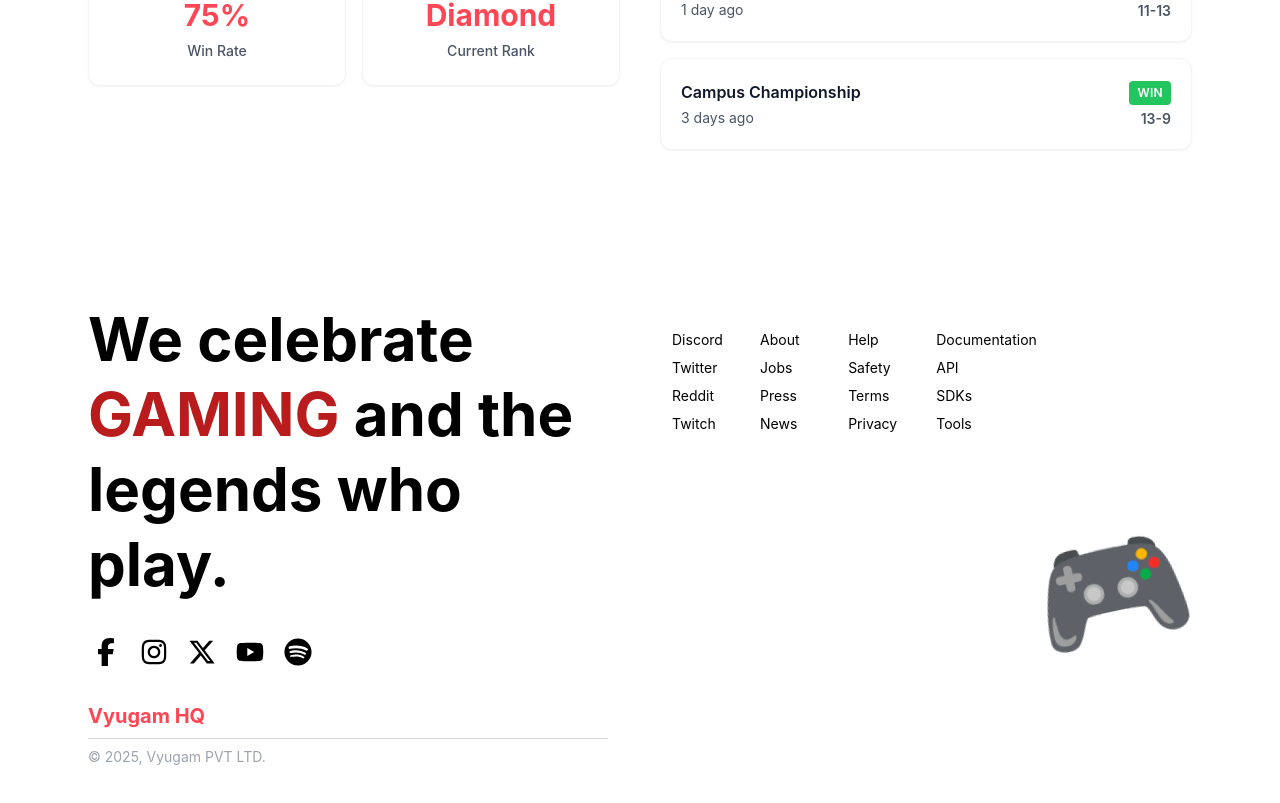
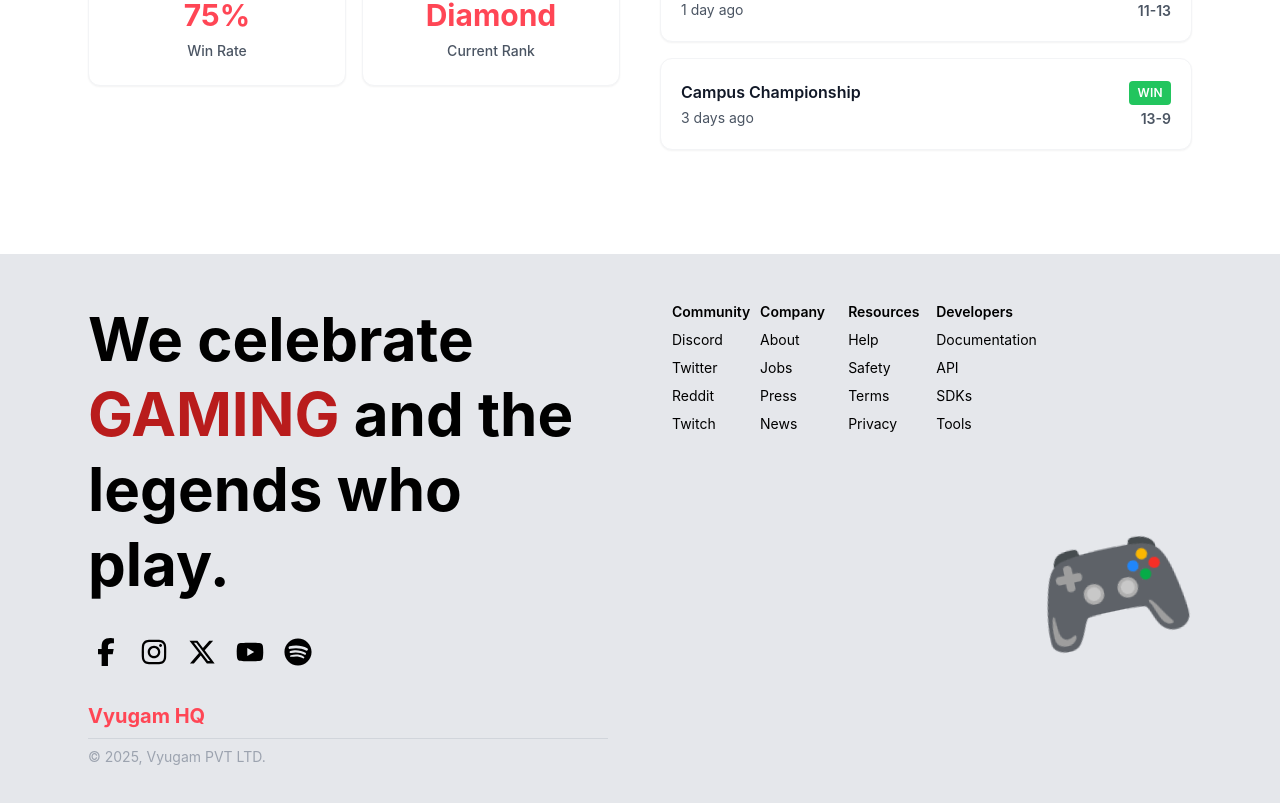
Before and after one commit to Praanav-cpu/Vyugam-HQ, a React (Vite) app: page /profile in a window 1280 px wide. Shown: the part 833-1636 px from the top of the page. Built offline with nearby package versions, Linux system fonts and the light colour scheme.

Commit message:
color change

```diff
--- a/src/components/Footer.jsx
+++ b/src/components/Footer.jsx
@@ -8,8 +8,8 @@ import {
 
 function Footer() {
   return (
-    <footer className="bg-white text-black py-12 mt-16">
-      <div className="max-w-6xl mx-auto px-6">
+    <footer className="bg-gray-200 text-black py-12 mt-16">
+      <div className="max-w-6xl mx-auto px-6 bg-gray-200">
         <div className="grid grid-cols-2 gap-16">
           {/* Left Section */}
           <div className="space-y-8">
@@ -69,7 +69,7 @@ function Footer() {
             <div className="grid grid-cols-4 gap-8 flex-1">
               {/* Community */}
               <div className="space-y-2">
-                <h4 className="text-white text-sm font-semibold mb-1">
+                <h4 className="text-black text-sm font-semibold mb-1">
                   Community
                 </h4>
                 <a
@@ -100,7 +100,7 @@ function Footer() {
 
               {/* Company */}
               <div className="space-y-2">
-                <h4 className="text-white text-sm font-semibold mb-1">
+                <h4 className="text-black text-sm font-semibold mb-1">
                   Company
                 </h4>
                 <a
@@ -131,7 +131,7 @@ function Footer() {
 
               {/* Resources */}
               <div className="space-y-2">
-                <h4 className="text-white text-sm font-semibold mb-1">
+                <h4 className="text-black text-sm font-semibold mb-1">
                   Resources
                 </h4>
                 <a
@@ -162,7 +162,7 @@ function Footer() {
 
               {/* Developers */}
               <div className="space-y-2">
-                <h4 className="text-white text-sm font-semibold mb-1">
+                <h4 className="text-black text-sm font-semibold mb-1">
                   Developers
                 </h4>
                 <a
@@ -193,7 +193,7 @@ function Footer() {
             </div>
 
             {/* 🎮 Emoji */}
-            <div className="mt-56">
+            <div className="mt-56 bg-gray-200">
               <div className="text-9xl opacity-100 transform -rotate-12 hover:opacity-50 hover:-rotate-6 hover:scale-105 transition-all cursor-pointer">
                 🎮
               </div>
--- a/src/pages/Home.jsx
+++ b/src/pages/Home.jsx
@@ -92,7 +92,7 @@ function Home() {
   return (
     <div className="bg-white">
       {/* Hero Banner Section */}
-      <section className="py-12 bg-white">
+      <section className="py-12 bg-gray-200">
   <div className="max-w-6xl mx-auto px-6">
     <div className="grid grid-cols-1 md:grid-cols-2 gap-6">
       {/* Campus Warzone Banner */}
@@ -138,7 +138,7 @@ function Home() {
 
 
       {/* Open Tournaments Section */}
-      <section className="py-10">
+      <section className="py-10 bg-gray-200">
         <div className="max-w-6xl mx-auto px-6">
          <div className="flex items-center gap-4 mt-6 mb-8">
   <h2 className="text-3xl font-bold text-gray-900 whitespace-nowrap">Open</h2>
@@ -158,7 +158,7 @@ function Home() {
       </section>
 
       {/* Past Tournaments Section */}
-      <section className="py-10">
+      <section className="py-10 bg-gray-200">
         <div className="max-w-6xl mx-auto px-6">
           <div className="flex justify-between items-center mb-8">
             <h2 className="text-3xl font-bold text-gray-900">Past</h2>
```
